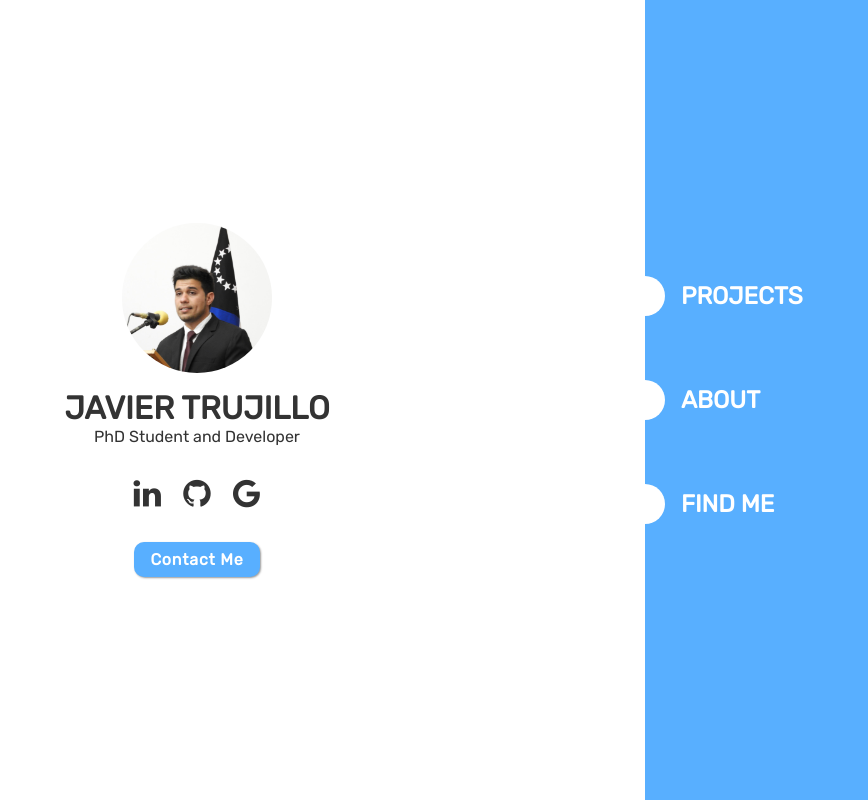
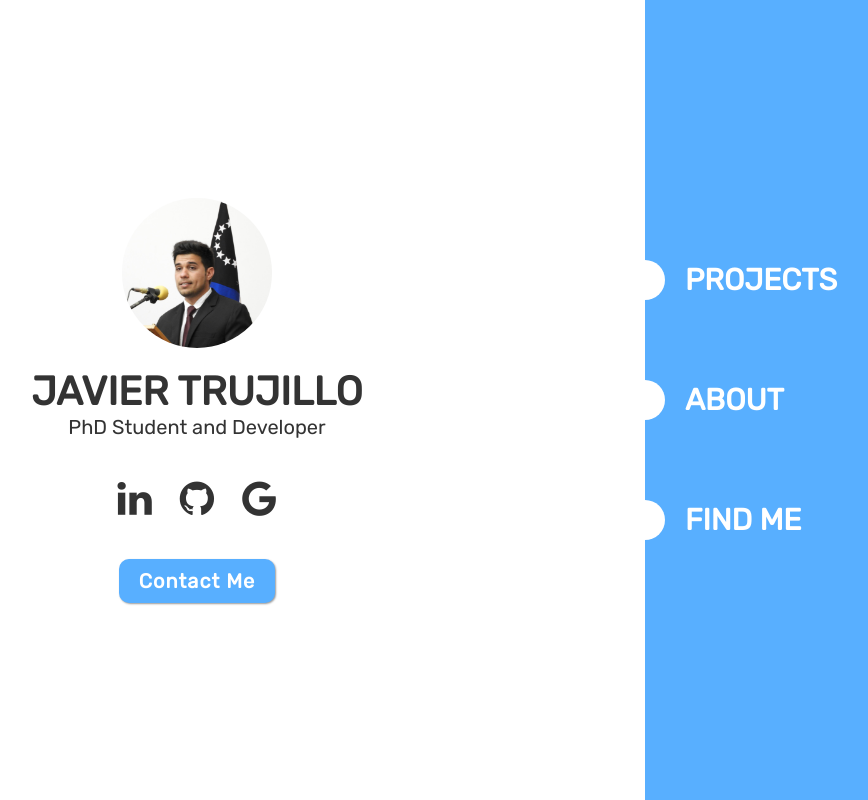
Before and after one commit to trujilloRJ/portfolio_website, a React (Create React App) app: page / in a window 1280 px wide. Shown: the top 800 px of the page, without its empty margins (251-1119 px from the left). Built offline with nearby package versions, Linux system fonts and the light colour scheme.

Commit message:
resize again

```diff
--- a/src/App.scss
+++ b/src/App.scss
@@ -9,7 +9,7 @@
 }
 
 html {
-  //   font-size: 20px; because of react shrinkage
+  font-size: 20px; //because of react shrinkage
   @media (max-width: $mobile-width) {
     font-size: 16px;
   }
```
